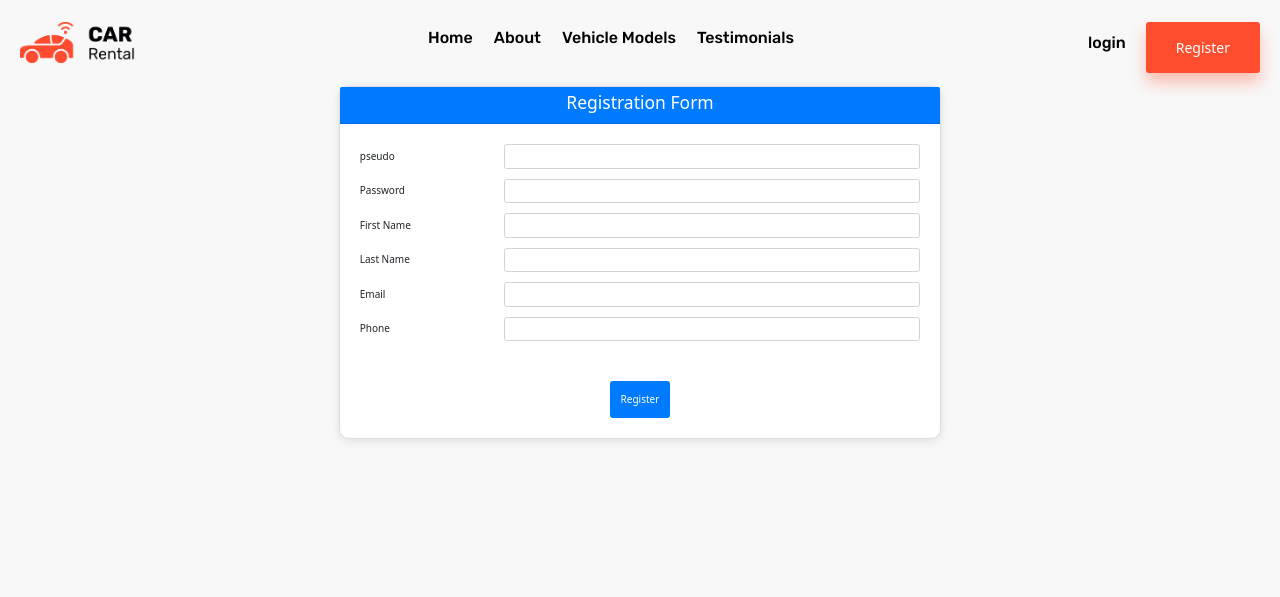
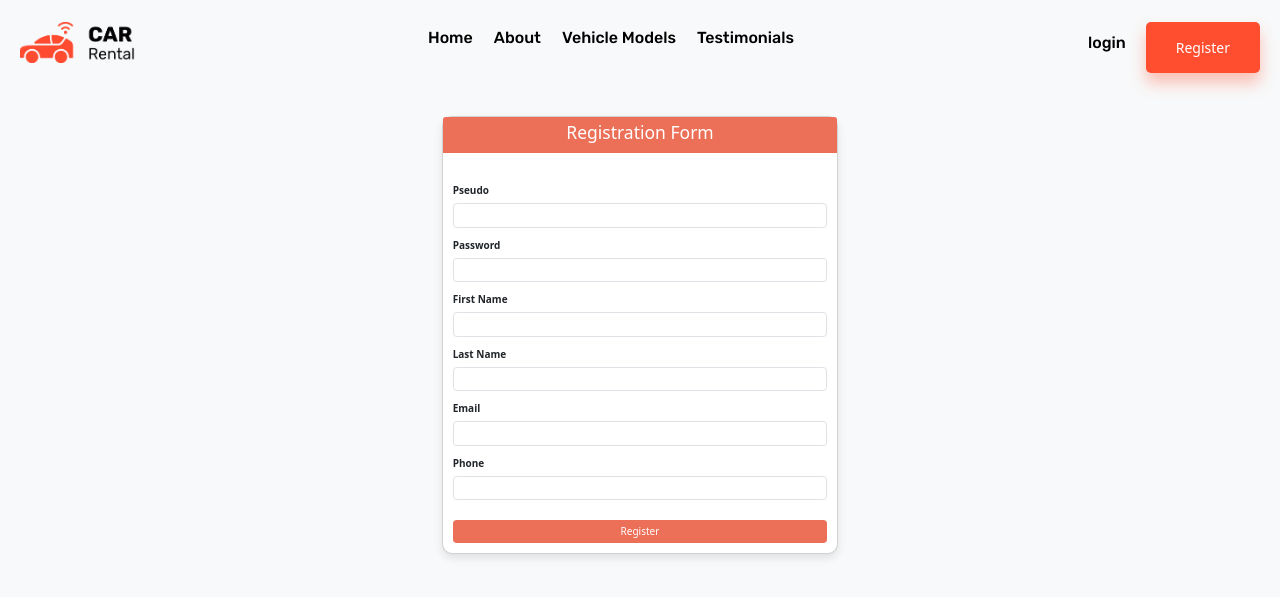
Before and after one commit to AbdurrahmanCoder/CarRental, a PHP site: page /index.php?url=register in a window 1280 px wide. Shown: the top 597 px of the page. Run offline with PHP 8.4, Linux system fonts and the light colour scheme; some libraries are stand-ins or nearby versions; some web fonts are replaced.

Commit message:
update-13062024

```diff
--- a/controller/AdminController.php
+++ b/controller/AdminController.php
@@ -53,18 +53,12 @@ class AdminController
       {
 
         if ($_SERVER['REQUEST_METHOD'] == 'POST') {
-
           echo "hello ";
         }
          else {
-
-
           $VehiculeAvailable = new VehiculeModels($pdo);
           $typeDeVoiture = $VehiculeAvailable->VehiculeType();
            require_once 'views/admin/Addcar.php';
-
-
-
         }
 
 
@@ -136,18 +130,22 @@ class AdminController
         $testimonial = new Testimonialmodel($pdo);
         $testimonials = $testimonial->AllTestimonial();
 
+        // if ($_SERVER["REQUEST_METHOD"] == "POST") {
 
-        if ($_SERVER["REQUEST_METHOD"] == "POST") {
-          $approvedTestimonials = $_POST['testimonial'] ?? [];
-          $idsToApprove = array_map('intval', $approvedTestimonials);
-          $testimonialsApprove = $testimonial->TestimonialApprove($idsToApprove);
+        //   $Idaza = $_POST['id'];
+        //   echo $Idaza;
+          // $approvedTestimonials = $_POST['testimonial'] ?? [];
+          // $idsToApprove = array_map('intval', $approvedTestimonials);
+          // $testimonialsApprove = $testimonial->TestimonialApprove($idsToApprove);
+          // }
 
-        require_once 'views/admin/AdminTestimonials.php';
-          }
+          require_once 'views/admin/AdminTestimonials.php';
+
+
+
         require_once 'views/admin/AdminTestimonials.php';
 
       }
-
 
       else {
         echo "<h1>404</h1>";
--- a/front/js/AdminDelete.js
+++ b/front/js/AdminDelete.js
@@ -11,7 +11,11 @@ function deleted() {
 
     console.log("Clicked ID:", id);
 
-    fetch('../models/AdminMod.php', {
+    // fetch('../models/AdminMod.php', {
+    fetch('/', {
+
+
+
         method: 'POST',
         headers: {
             'Content-Type': 'application/x-www-form-urlencoded',
--- a/router.php
+++ b/router.php
@@ -13,7 +13,6 @@ class Router
         'testimonial' => ['controllers' => 'TestimonialController', 'method' => 'index'],
         'Paymentsuccess' => ['controllers' => 'PaymentsuccessController', 'method' => 'index'],
 
-
         'admin' => ['controllers' => 'AdminController', 'method' => 'index'],
          'user' => ['controllers' => 'UserController', 'method' => 'index'],
          'login' => ['controllers' => 'LoginController', 'method' => 'index'],
@@ -24,8 +23,6 @@ class Router
     {
         $this->request = $request;
     }
-
-
     public function renderControllers()
     {
         $request = $this->request;
--- a/views/register.php
+++ b/views/register.php
@@ -6,81 +6,71 @@
     <title>Registration Form</title>
     <!-- Bootstrap CSS -->
     <link href="https://cdn.jsdelivr.net/npm/bootstrap@5.5.3/dist/css/bootstrap.min.css" rel="stylesheet">
-    <link href="https://cdn.jsdelivr.net/npm/bootstrap@5.0.2/dist/css/bootstrap.min.css" rel="stylesheet"
-        integrity="sha384-EVSTQN3/azprG1Anm3QDgpJLIm9Nao0Yz1ztcQTwFspd3yD65VohhpuuCOmLASjC" crossorigin="anonymous">
-
-
-
-    <script src="https://cdn.jsdelivr.net/npm/bootstrap@5.0.2/dist/js/bootstrap.bundle.min.js"
-        integrity="sha384-MrcW6ZMFYlzcLA8Nl+NtUVF0sA7MsXsP1UyJoMp4YLEuNSfAP+JcXn/tWtIaxVXM"
-        crossorigin="anonymous"></script>
-    <link rel="stylesheet" href="front\css\register.css">
-    <link rel="stylesheet" href="front\css\home.css">
-        <!-- <script src="front\js\register.js" defer>
-        </script>  -->
+    <style>
+        body {
+            background-color: #f8f9fa;
+        }
+        .card {
+            border-radius: 10px;
+            box-shadow: 0 4px 8px rgba(0,0,0,0.1);
+        }
+        .card-header, .btn-primary {
+            background-color: #ec6f58;
+            border: none;
+        }
+        .card-header h3 {
+            color: white;
+        }
+        .form-control:focus {
+            box-shadow: none;
+            border-color: #ec6f58;
+        }
+        .btn-primary {
+            width: 100%;
+        }
+    </style>
 </head>
 <body>
-    </nav>
     <div class="container">
-        <div class="row justify-content-center" >
-            <div class="col-md-6">
+        <div class="row justify-content-center mt-5">
+            <div class="col-md-4">
                 <div class="card">
-                    <div class="card-header"  >
-                        <h3 id="FormTOFill" >Registration Form</h3>
+                    <div class="card-header text-center">
+                        <h3>Registration Form</h3>
                     </div>
                     <div class="card-body">
-                    <h1 id="registerSuccess">Successfully Registered </h1>
-                        <form id="myForm"   method="post">
-                            <div class="mb-3 row">
-                                <label for="username" class="col-sm-3 col-form-label">pseudo</label>
-                                <div class="col-sm-9">
+                        <form id="myForm" method="post">
+                            <div class="mb-3">
+                                <label for="pseudo" class="form-label">Pseudo</label>
                                 <input type="text" class="form-control" id="pseudo" name="pseudo" required>
                             </div>
-                            </div>
-                            <div class="mb-3 row">
-                                <label for="password" class="col-sm-3 col-form-label">Password</label>
-                                <div class="col-sm-9">
+                            <div class="mb-3">
+                                <label for="password" class="form-label">Password</label>
                                 <input type="password" class="form-control" id="password" name="mdp" required>
                             </div>
-                            </div>
-                            <div class="mb-3 row">
-                                <label for="firstName" class="col-sm-3 col-form-label">First Name</label>
-                                <div class="col-sm-9">
+                            <div class="mb-3">
+                                <label for="firstName" class="form-label">First Name</label>
                                 <input type="text" class="form-control" id="firstName" name="nom" required>
                             </div>
-                            </div>
-                            <div class="mb-3 row">
-                                <label for="lastName" class="col-sm-3 col-form-label">Last Name</label>
-                                <div class="col-sm-9">
+                            <div class="mb-3">
+                                <label for="lastName" class="form-label">Last Name</label>
                                 <input type="text" class="form-control" id="lastName" name="prenom" required>
                             </div>
-                            </div>
-                            <div class="mb-3 row">
-                                <label for="email" class="col-sm-3 col-form-label">Email</label>
-                                <div class="col-sm-9">
+                            <div class="mb-3">
+                                <label for="email" class="form-label">Email</label>
                                 <input type="email" class="form-control" id="email" name="email" required>
                             </div>
-                            </div>
-                            <div class="mb-3 row">
-                                <label for="phone" class="col-sm-3 col-form-label">Phone</label>
-                                <div class="col-sm-9">
+                            <div class="mb-3">
+                                <label for="phone" class="form-label">Phone</label>
                                 <input type="tel" class="form-control" id="phone" name="telephone" required>
                             </div>
-                            </div>
-
-                    </div>
-                    <div class="text-center">
                             <button type="submit" id="buttonToRegister" class="btn btn-primary">Register</button>
-                    </div>
                         </form>
                     </div>
                 </div>
             </div>
         </div>
     </div>
- <div id="buttonToLogin">
-    </div>
     <script src="https://cdn.jsdelivr.net/npm/bootstrap@5.5.3/dist/js/bootstrap.min.js"></script>
 </body>
-
 </html>
```
Also changed, not shown: front/js/Testinomial.js (added, +36 -0 lines), front/js/carselect.js (+21 -21 lines), models/AdminMod.php (+33 -10 lines), models/OrderSave.php (renamed from models/Order.php, +23 -17 lines), views/admin/AdminTestimonials.php (+11 -6 lines), views/admin/orderlist.php (+0 -14 lines), views/navbar.php (+5 -2 lines), views/testimonial.php (+8 -6 lines), views/to delete new user.php (+95 -142 lines), views/user.php (+21 -37 lines), front/imgRental/img7_20240606_143527.png (added), 3 other files. Lines whose indentation alone changed are shown as unchanged.
